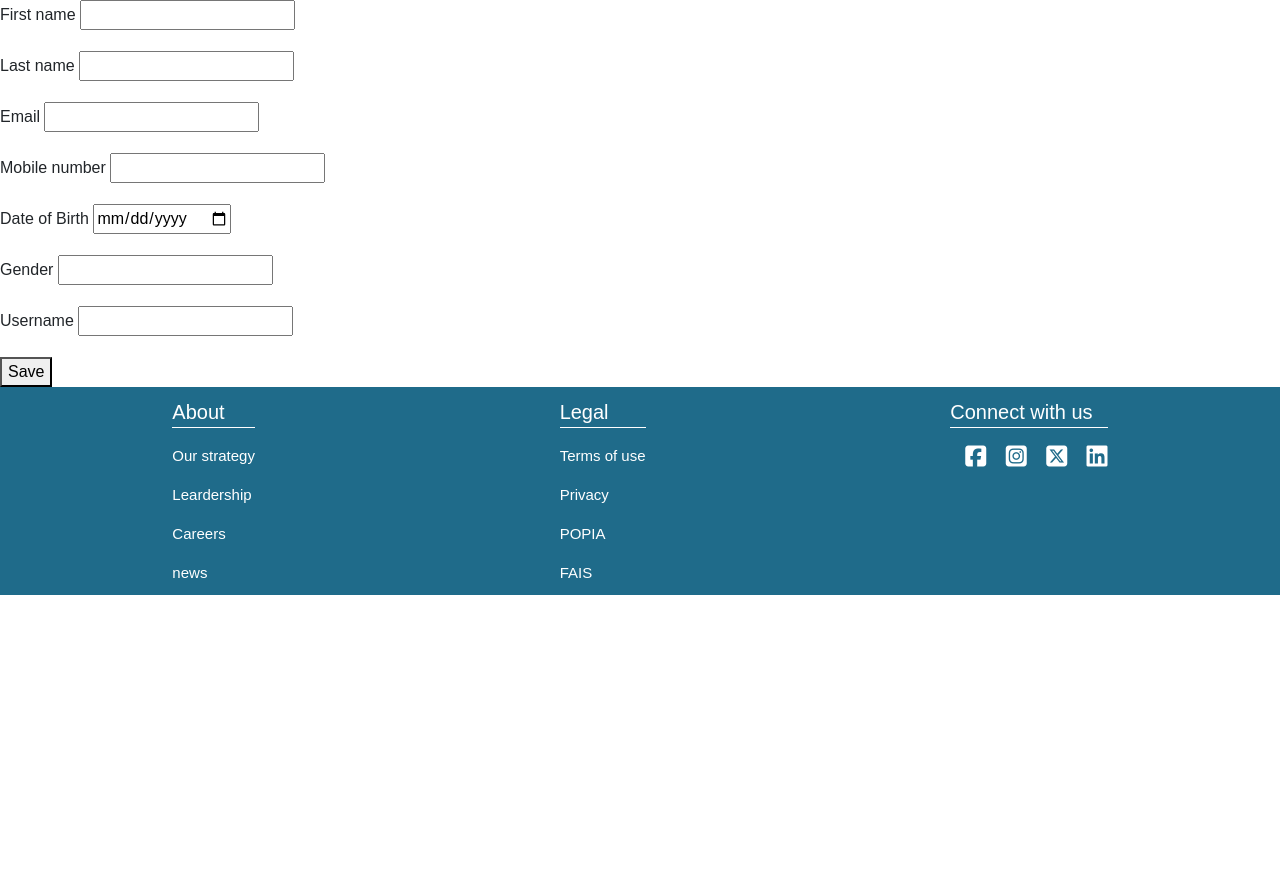
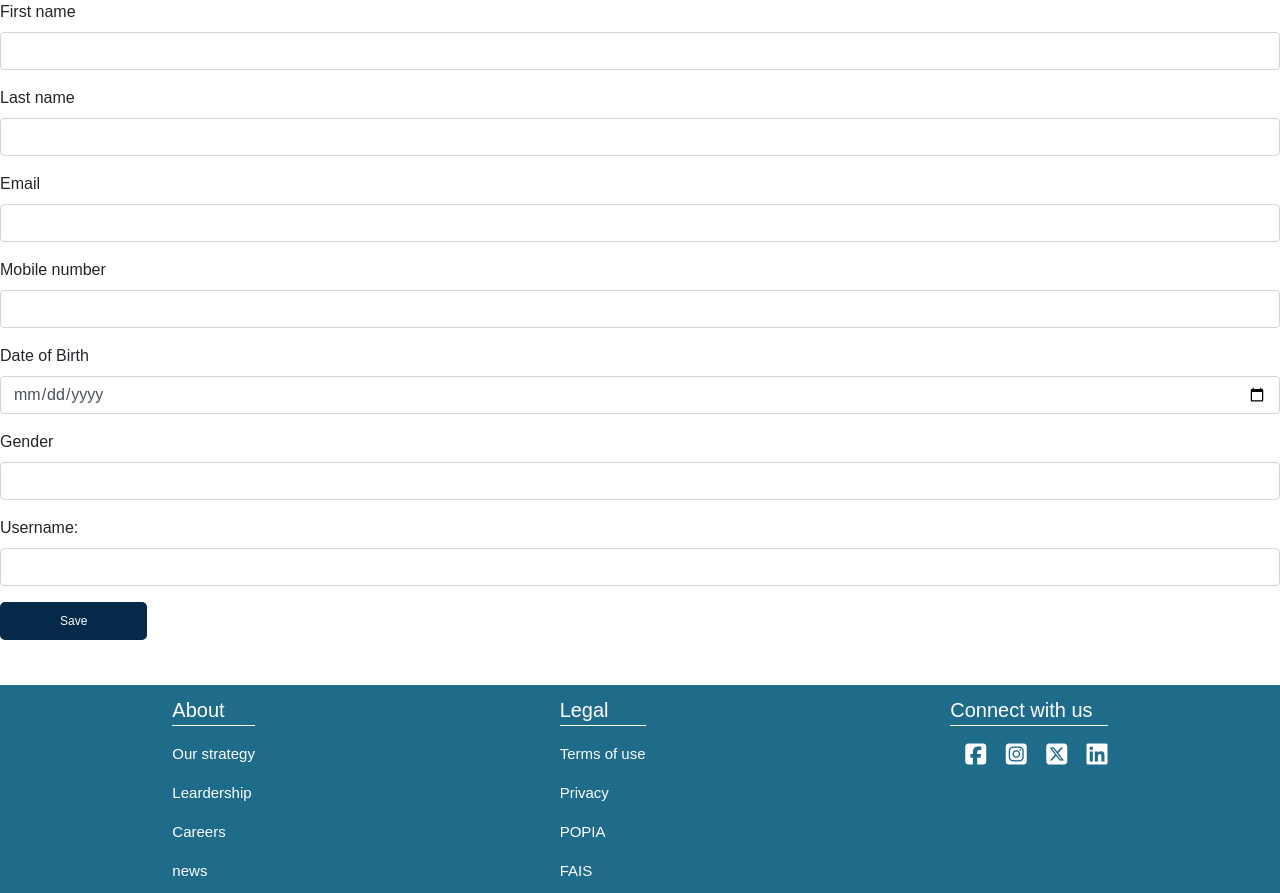
Before and after one commit to Thatom28/Python-project, a Flask app: page /update_personal_info/1 in a window 1280 px wide. Shown: the part 76-969 px from the top of the page. Before the commit the page ends 671 px from the top, so only its background shows below. Run offline with Flask 3, Linux system fonts and the light colour scheme.

Commit message:
updated style

```diff
--- a/app.py
+++ b/app.py
@@ -10,13 +10,13 @@ load_dotenv()  # load -> os env (enviroment variables)
 # print(os.environ.get("AZURE_DATABASE_URL"), os.environ.get("FORM_SECRET_KEY"))
 
 app = Flask(__name__)
-connection_string = os.environ.get("AZURE_DATABASE_URL")
-app.config["SQLALCHEMY_DATABASE_URI"] = connection_string
+# connection_string = os.environ.get("AZURE_DATABASE_URL")
+# app.config["SQLALCHEMY_DATABASE_URI"] = connection_string
 
 # Session(app)
 
-# connection_string = os.environ.get("LOCAL_DATABASE_URL")
-# app.config["SQLALCHEMY_DATABASE_URI"] = connection_string
+connection_string = os.environ.get("LOCAL_DATABASE_URL")
+app.config["SQLALCHEMY_DATABASE_URI"] = connection_string
 
 app.config["SECRET_KEY"] = os.environ.get("FORM_SECRET_KEY")
 db.init_app(app)
--- a/routes/displays_bp.py
+++ b/routes/displays_bp.py
@@ -21,8 +21,6 @@ def policies():
 
 # -----------------------------------------------------------------------------------------------
 # car insurance covers
-
-
 @displays_bp.route("/car_insurance")
 def car_insurance():
     car_insurances = Car_insurance.query.all()
--- a/static/styles.css
+++ b/static/styles.css
@@ -114,7 +114,6 @@ i{
 }
 .policy-name{
     font-size: 25px;
-    border-bottom: 1px solid black;
 }
 .policy-block{
     width:150px;
@@ -132,6 +131,9 @@ i{
   gap: 24px;
  flex-wrap: wrap;
  margin:5px 5px;
+}
+.cover-detail-container{
+        width: 250px;
 }
 .flex{
     display: flex;
@@ -156,6 +158,9 @@ i{
     height: 350px;
     text-align: center;
 
+}
+.cover-block{
+    height: 50px;
 }
 
 /* Style for links */
@@ -276,9 +281,3 @@ h3{
     opacity: 0.5;
     cursor: not-allowed;
 }
-.contact-container{
-    text-align: center;
-    margin-top:35px;
-    padding: 0;
-    display: block;
-}
--- a/templates/calculation.html
+++ b/templates/calculation.html
@@ -5,7 +5,7 @@
     <h1>Secure your car</h1>
     <p>Get an insurance estimate for your car in minutes.</p>
     <p>Note that the amount might vary, this is an estimate not the actual quote.</p>
-        <form action="{{url_for('calculation_bp.calculator')}}" method="post" class="customer-reviews calc-text about-block">
+        <form action="{{url_for('calculation_bp.calculator')}}" method="post" class="calc-text about-block">
                 <div class="form-group ">
                     <label for="location">Location</label>
                     <input type="text"  name="location" required>
--- a/templates/car_insurance.html
+++ b/templates/car_insurance.html
@@ -5,7 +5,7 @@
     <h2>What we offer</h2>
     <p>Hit the road with confidence knowing that your journey is protected by our comprehensive car insurance. From daily commutes to cross-country adventures, our coverage keeps you and your vehicle secure against life's unexpected twists and turns.</p>
     {% for policy in car_insurances %}
-        <div class="block">
+        <div class="about-block  cover-block">
             <div>
                 <a class="policy-name" href="/car_insurance/{{policy.cover_id}}">{{ policy.cover_name }}</a>
             </div>
--- a/templates/cover_detail.html
+++ b/templates/cover_detail.html
@@ -1,8 +1,8 @@
 {% extends 'base.html' %}
 {% block title %}Cover details{% endblock %}
 {% block body %}
-<div class="insurance-container">
-    <div class="banner">
+<div class=".cover-detail-container">
+    <div class="contact-container">
         <div><img class="policy-image" src="{{ policy.image_url }}" /></div>
         <div>
             <div class="policy-name">{{ policy.cover_name }}</div>
--- a/templates/update_personal_info.html
+++ b/templates/update_personal_info.html
@@ -4,34 +4,34 @@
 <form action="{{url_for('user_bp.update_personal_info', id=user.id)}}" method="post">
         <div class="form-group">
             <label for="first_name">First name</label>
-            <input type="text"  name="first_name" value="{{user.first_name}}">
+            <input class="form-control"  type="text"  name="first_name" value="{{user.first_name}}">
         </div>
         <div class="form-group">
             <label for="last_name">Last name</label>
-            <input type="text" name="last_name" value="{{user.last_name}}">
+            <input class="form-control"  type="text" name="last_name" value="{{user.last_name}}">
         </div>
         <div class="form-group">
             <label for="email">Email</label>
-            <input type="text"  name="email" value="{{user.email}}">
+            <input class="form-control"  type="text"  name="email" value="{{user.email}}">
         </div>
     </div>
         <div class="form-group">
             <label for="mobile_number">Mobile number</label>
-            <input type="text" name="mobile_number" value="{{user.mobile_number}}">
+            <input class="form-control"  type="text" name="mobile_number" value="{{user.mobile_number}}">
         </div>
         <div class="form-group">
             <label for="date_of_birth">Date of Birth</label>
-            <input type="date" name="date_of_birth" value="{{user.date_of_birth}}">
+            <input class="form-control"  type="date" name="date_of_birth" value="{{user.date_of_birth}}">
         </div>
         <div class="form-group">
             <label for="gender">Gender</label>
-            <input type="text"  name="gender" value="{{user.gender}}">
+            <input class="form-control"  type="text"  name="gender" value="{{user.gender}}">
         </div>
         <div class="form-group">
-            <label for="username">Username</label>
-            <input type="text"  name="username" value="{{user.username}}">
+            <label for="username">Username:</label>
+            <input class="form-control" type="text"  name="username" value="{{user.username}}">
         </div>
-        <button type="submit">Save</button>
+        <button type="submit" class="button">Save</button>
     </form>
 
 {% endblock body %}
```
